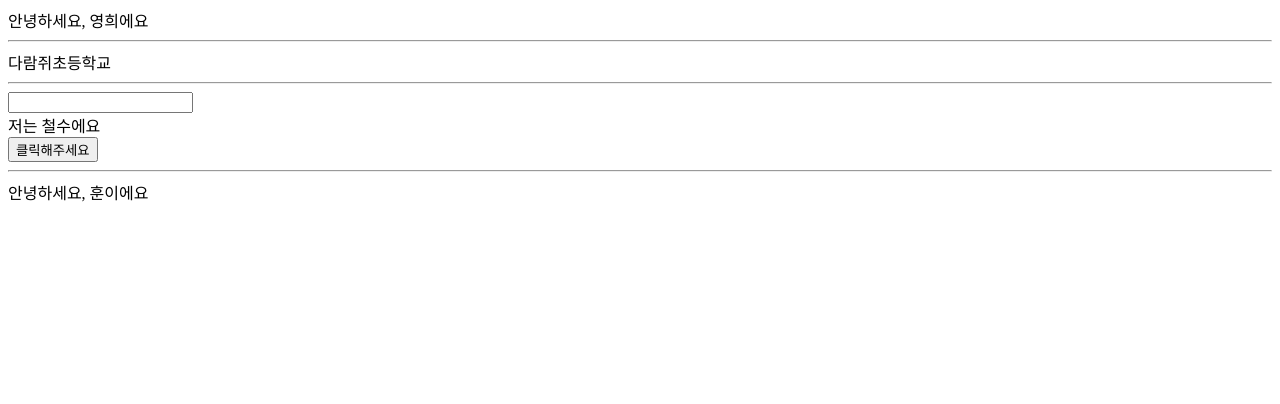
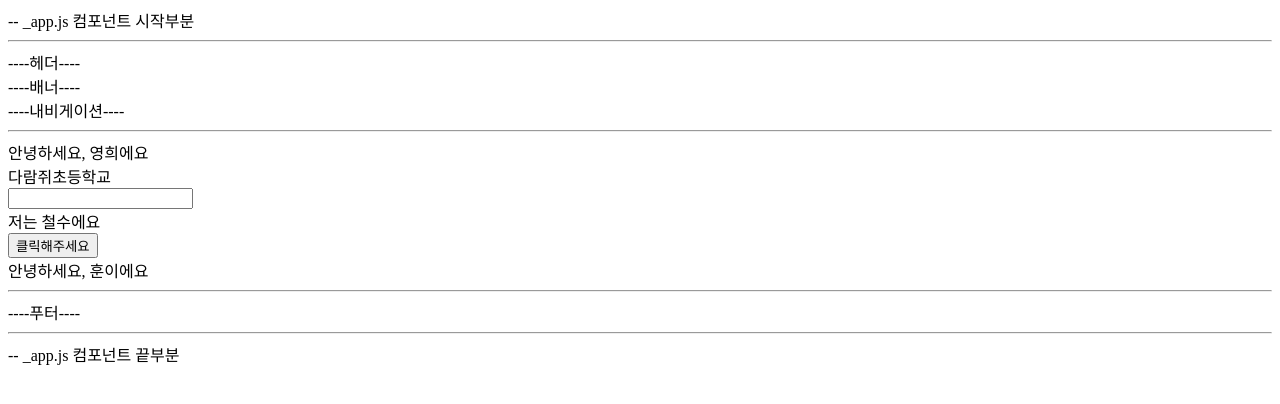
Before and after one commit to justdoplzz/class, a Next.js app: page /section14/14-01-props-children in a window 1280 px wide. Shown: the top 404 px of the page. Built offline with nearby package versions, Linux system fonts and the light colour scheme.

Commit message:
[section14] layout 기본 구성

```diff
--- a/pages/_app.js
+++ b/pages/_app.js
@@ -1,4 +1,5 @@
 import { ApolloClient, ApolloProvider, InMemoryCache } from "@apollo/client"
+import Layout from "../src/components/commons/layout/index"
 
 // 모든 페이지의 공통설정들 진행
 export default function App({ Component, pageProps }) {
@@ -9,8 +10,14 @@ export default function App({ Component, pageProps }) {
   })
 
   return (
-    <ApolloProvider client={client}>
-      <Component {...pageProps} />
-    </ApolloProvider>
+    <div>
+      <div>-- _app.js 컴포넌트 시작부분</div>
+      <ApolloProvider client={client}>
+        <Layout>
+          <Component {...pageProps} />
+        </Layout>
+      </ApolloProvider>
+      <div>-- _app.js 컴포넌트 끝부분</div>
+    </div>
   )
 }
--- /dev/null
+++ b/src/components/commons/layout/index.jsx
@@ -0,0 +1,13 @@
+export default function Layout(props){
+    return (
+        <>
+            <hr/>
+            <div>----헤더----</div>
+            <div>----배너----</div>
+            <div>----내비게이션----</div>
+            <div>{props.children}</div>
+            <div>----푸터----</div>
+            <hr/>
+        </>
+    )
+}
--- a/src/components/units/14-props-children-example/index.jsx
+++ b/src/components/units/14-props-children-example/index.jsx
@@ -1,13 +1,12 @@
 export default function Example(props){
     return (
         <div>
+            <hr/>
             <div>안녕하세요, 영희에요</div>
+            <div>{props.school}</div>
+            <div>{props.children}</div>
+            <div>안녕하세요, 훈이에요</div>
             <hr/>
-            <div>{props.school}</div>
-            <hr/>
-            <div>{props.children}</div>
-            <hr/>
-            <div>안녕하세요, 훈이에요</div>
         </div>
     )
 }
```
